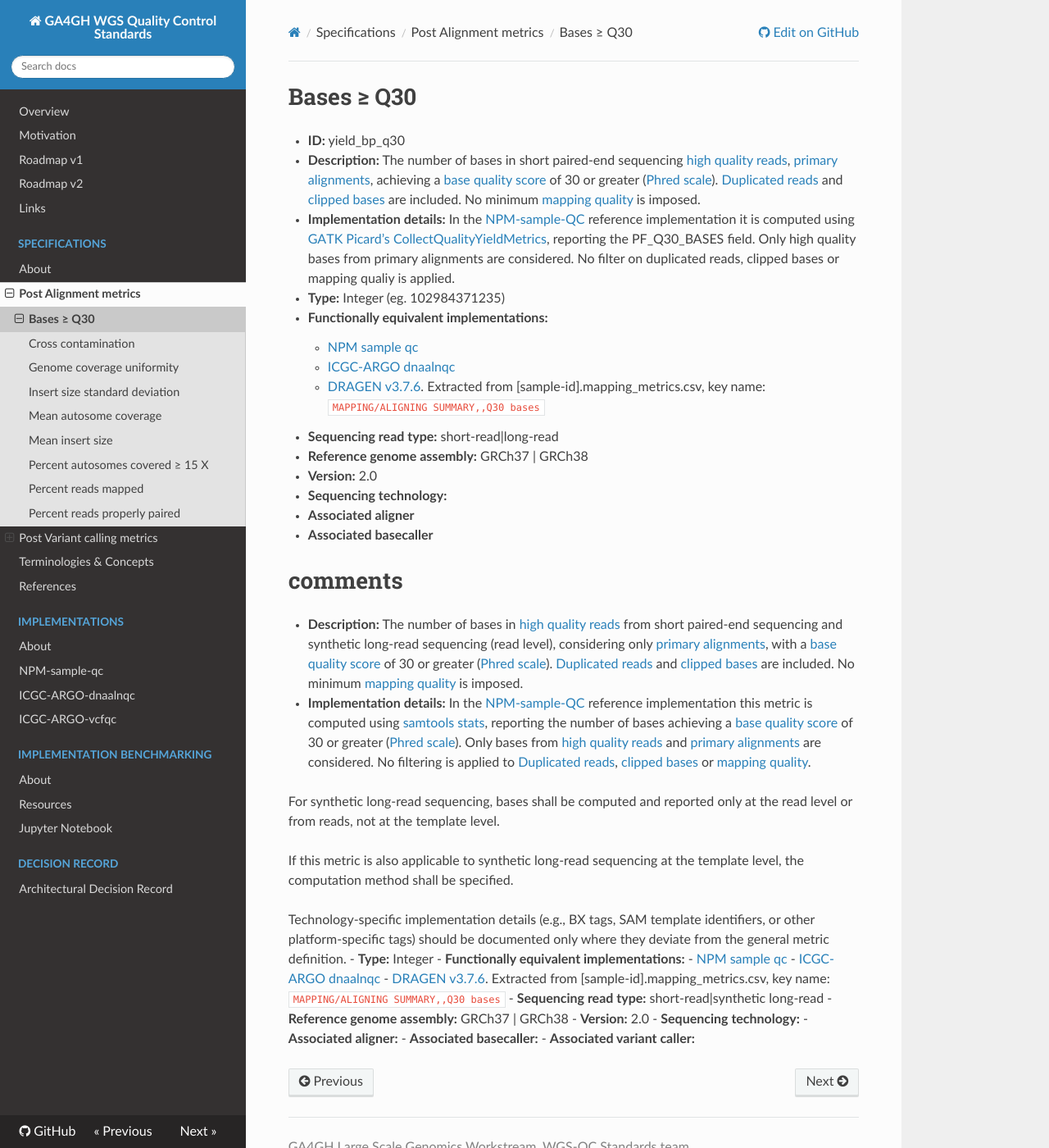
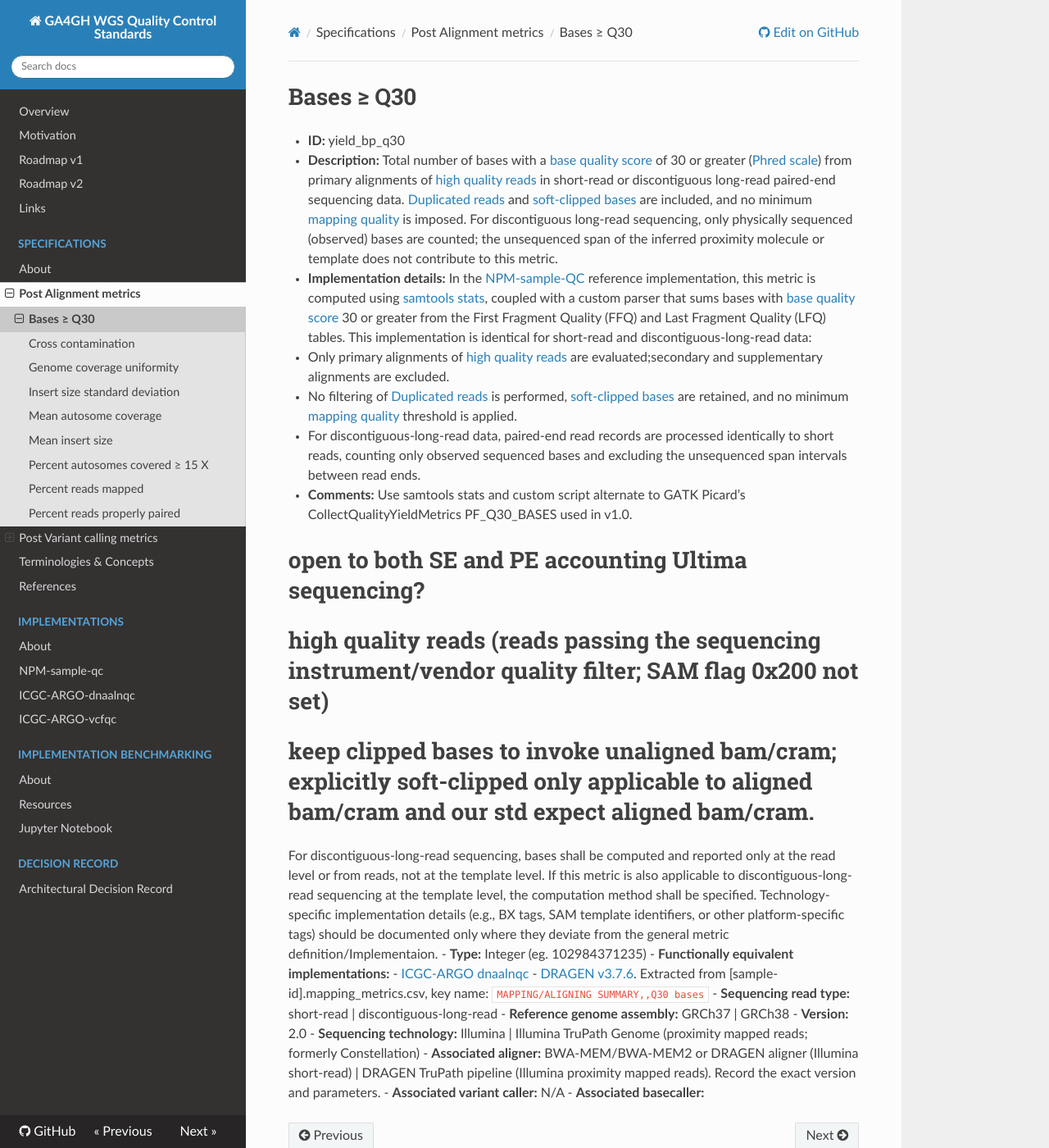
Before and after one commit to ga4gh/quality-control-wgs, an MkDocs documentation site: the page built from docs/metrics_definitions/bases-q30.md, in a window 1280 px wide and 1400 px high. Shown: the whole window at 82% size. Built offline with MkDocs 1.6.1, drawn with Linux system fonts in a browser that asks for light colours; nearby versions of some CDN libraries.

Commit message:
bases-q30 dev version awaiting further input/feedback

```diff
--- a/docs/metrics_definitions/bases-q30.md
+++ b/docs/metrics_definitions/bases-q30.md
@@ -1,38 +1,27 @@
+
 # Bases ≥ Q30
 
 - **ID:** yield_bp_q30
-- **Description:** The number of bases in short paired-end sequencing [high quality reads](terminologies.md#high-quality-reads), [primary alignments](terminologies.md#primary-alignments), achieving a [base quality score](terminologies.md#base-quality-score) of 30 or greater ([Phred scale](terminologies.md#phred-scale)). [Duplicated reads](terminologies.md#duplicated-reads) and [clipped bases](terminologies.md#clipped-bases) are included. No minimum [mapping quality](terminologies.md#mapping-quality) is imposed.
-- **Implementation details:** In the [NPM-sample-QC](References.md#npm-sample-qc) reference implementation it is computed using [GATK Picard’s CollectQualityYieldMetrics](terminologies.md#picard-collectqualityyieldmetrics), reporting the PF_Q30_BASES field. Only high quality bases from primary alignments are considered. No filter on duplicated reads, clipped bases or mapping qualiy is applied.
+- **Description:** Total number of bases with a [base quality score](terminologies.md#base-quality-score) of 30 or greater ([Phred scale](terminologies.md#phred-scale)) from primary alignments of [high quality reads](terminologies.md#high-quality-reads) in short-read or discontiguous long-read paired-end sequencing data. [Duplicated reads](terminologies.md#duplicated-reads) and [soft-clipped bases](terminologies.md#clipped-bases) are included, and no minimum [mapping quality](terminologies.md#mapping-quality) is imposed. For discontiguous long-read sequencing, only physically sequenced (observed) bases are counted; the unsequenced span of the inferred proximity molecule or template does not contribute to this metric.
+- **Implementation details:** In the [NPM-sample-QC](References.md#npm-sample-qc) reference implementation, this metric is computed using [samtools stats](terminologies.md#samtools-stats), coupled with a custom parser that sums bases with [base quality score](terminologies.md#base-quality-score) 30 or greater from the First Fragment Quality (FFQ) and Last Fragment Quality (LFQ) tables. This implementation is identical for short-read and discontiguous-long-read data:
+  -  Only primary alignments of [high quality reads](terminologies.md#high-quality-reads) are evaluated;secondary and supplementary alignments are excluded.
+  - No filtering of [Duplicated reads](terminologies.md#duplicated-reads) is performed, [soft-clipped bases](terminologies.md#clipped-bases) are retained, and no minimum [mapping quality](terminologies.md#mapping-quality) threshold is applied.
+  - For discontiguous-long-read data,  paired-end read records are processed identically to short reads, counting only observed sequenced bases and excluding the unsequenced span intervals between read ends.
+- **Comments:** Use samtools stats and custom script alternate to GATK Picard’s CollectQualityYieldMetrics PF_Q30_BASES used in v1.0.
+#open to both SE and PE accounting Ultima sequencing?
+#high quality reads (reads passing the sequencing instrument/vendor quality filter; SAM flag 0x200 not set)
+#keep clipped bases to invoke unaligned bam/cram; explicitly soft-clipped only applicable to aligned bam/cram and our std expect aligned bam/cram.
+For discontiguous-long-read sequencing, bases shall be computed and reported only at the read level or from reads, not at the template level.
+If this metric is also applicable to discontiguous-long-read sequencing at the template level, the computation method shall be specified.
+Technology-specific implementation details (e.g., BX tags, SAM template identifiers, or other platform-specific tags) should be documented only where they deviate from the general metric definition/Implementaion.
 - **Type:** Integer (eg. 102984371235)
 - **Functionally equivalent implementations:**
-    - [NPM sample qc](References.md#npm-sample-qc)
     - [ICGC-ARGO dnaalnqc](References.md#icgc-argo)
     - [DRAGEN v3.7.6](References.md#dragen). Extracted from [sample-id].mapping_metrics.csv, key name: `MAPPING/ALIGNING SUMMARY,,Q30 bases`
-- **Sequencing read type:** short-read|long-read
+- **Sequencing read type:** short-read | discontiguous-long-read
 - **Reference genome assembly:** GRCh37 | GRCh38
 - **Version:** 2.0
-- **Sequencing technology:**
-- **Associated aligner**
-- **Associated basecaller**
-
-# comments
-- **Description:** The number of bases in [high quality reads](terminologies.md#high-quality-reads) from short paired-end sequencing and synthetic long-read sequencing (read level), considering only [primary alignments](terminologies.md#primary-alignments), with a [base quality score](terminologies.md#base-quality-score) of 30 or greater ([Phred scale](terminologies.md#phred-scale)). [Duplicated reads](terminologies.md#duplicated-reads) and [clipped bases](terminologies.md#clipped-bases) are included. No minimum [mapping quality](terminologies.md#mapping-quality) is imposed.
-- **Implementation details:** In the [NPM-sample-QC](References.md#npm-sample-qc) reference implementation this metric is computed using [samtools stats](terminologies.md#samtools-stats), reporting the number of bases achieving a [base quality score](terminologies.md#base-quality-score) of 30 or greater ([Phred scale](terminologies.md#phred-scale)). Only bases from [high quality reads](terminologies.md#high-quality-reads) and [primary alignments](terminologies.md#primary-alignments) are considered. No filtering is applied to [Duplicated reads](terminologies.md#duplicated-reads), [clipped bases](terminologies.md#clipped-bases) or [mapping quality](terminologies.md#mapping-quality).
-
-For synthetic long-read sequencing, bases shall be computed and reported only at the read level or from reads, not at the template level.
-
-If this metric is also applicable to synthetic long-read sequencing at the template level, the computation method shall be specified.
-
-Technology-specific implementation details (e.g., BX tags, SAM template identifiers, or other platform-specific tags) should be documented only where they deviate from the general metric definition.
-- **Type:** Integer
-- **Functionally equivalent implementations:**
-    - [NPM sample qc](References.md#npm-sample-qc)
-    - [ICGC-ARGO dnaalnqc](References.md#icgc-argo)
-    - [DRAGEN v3.7.6](References.md#dragen). Extracted from [sample-id].mapping_metrics.csv, key name: `MAPPING/ALIGNING SUMMARY,,Q30 bases`
-- **Sequencing read type:** short-read|synthetic long-read
-- **Reference genome assembly:** GRCh37 | GRCh38
-- **Version:** 2.0
-- **Sequencing technology:**
-- **Associated aligner:**
+- **Sequencing technology:** Illumina | Illumina TruPath Genome (proximity mapped reads; formerly Constellation)
+- **Associated aligner:** BWA-MEM/BWA-MEM2 or DRAGEN aligner (Illumina short-read) | DRAGEN TruPath pipeline (Illumina proximity mapped reads). Record the exact version and parameters.
+- **Associated variant caller:** N/A
 - **Associated basecaller:**
-- **Associated variant caller:**
```
